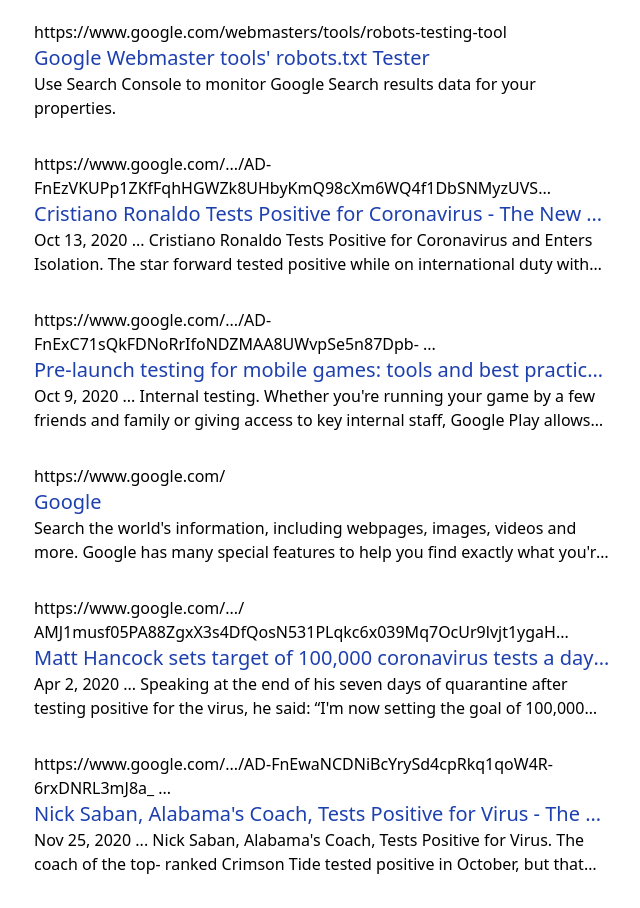
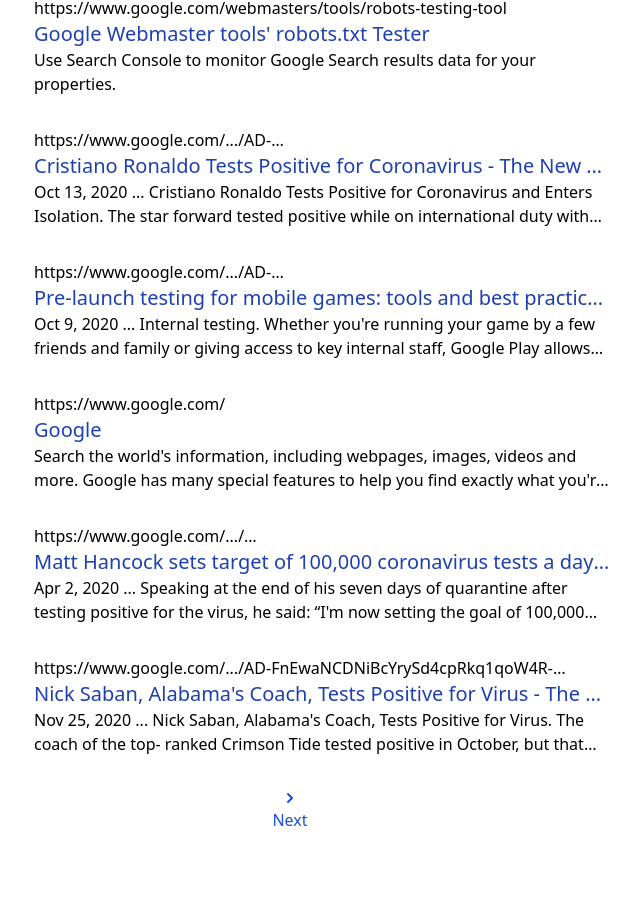
Before and after one commit to Luiszicart/React-googleClone, a Next.js app: page /search in a window 1280 px wide. Shown: the part 717-1625 px from the top of the page, without its empty margins (174-814 px from the left). After the commit the page ends 1589 px from the top, so only its background shows below. Built offline with nearby package versions, Linux system fonts and the light colour scheme; no server answers.

Commit message:
Pagination

```diff
--- /dev/null
+++ b/components/Pagination/index.js
@@ -0,0 +1,31 @@
+import { ChevronLeftIcon, ChevronRightIcon } from '@heroicons/react/solid'
+import Link from 'next/link'
+import { useRouter } from 'next/router'
+
+function PaginationButtons() {
+  const router = useRouter()
+
+  const startIndex = Number(router.query.start) || 0;
+
+  return (
+    <div className='flex justify-between max-w-lg text-blue-700 mb-10'>
+      {startIndex >= 10 && (
+        <Link href={`/search?term=${router.query.term}&start=${startIndex - 10}`}>
+          <div className='flex flex-grow flex-col items-center cursor-pointer hover"underline'>
+            <ChevronLeftIcon className='h-5' />
+            <p>Previous</p>
+          </div>
+        </Link>
+      )}
+
+      <Link href={`/search?term=${router.query.term}&start=${startIndex + 10}`}>
+        <div className='flex flex-grow flex-col items-center cursor-pointer hover"underline'>
+          <ChevronRightIcon className='h-5' />
+          <p>Next</p>
+        </div>
+      </Link>
+    </div>
+  )
+}
+
+export default PaginationButtons
--- a/components/SearchResults/index.js
+++ b/components/SearchResults/index.js
@@ -1,3 +1,5 @@
+import PaginationButtons from '../Pagination'
+
 function SearchResults({ results }) {
   return (
     <div className='mx-auto w-full px-3 sm:pl-[5%] md:pl-[14%] lg:pl-52'>
@@ -7,7 +9,7 @@
         <div key={result.link} className='max-w-xl mb-8'>
 
           <div className='group'>
-            <a href={result.link} className='text-sml'>
+            <a href={result.link} className='text-sml line-clamp-1'>
               {result.formattedUrl}
             </a>
             <a href={result.link}>
@@ -19,8 +21,10 @@
         </div>
       ))}
 
+      <PaginationButtons />
     </div>
 
   )
 }
+
 export default SearchResults
--- a/pages/search.js
+++ b/pages/search.js
@@ -24,11 +24,11 @@
 export default Search
 
 export async function getServerSideProps(context) {
-  const useDummyData = true
-  const starIndex = context.query.start || '0'
+  const useDummyData = true // Change here to consume Google's API or use DD
+  const startIndex = context.query.start || '0'
 
   const data = useDummyData ? Response : await fetch(
-    `https://www.googleapis.com/customsearch/v1?key=${API_KEY}&cx=${CONTEXT_KEY}&q=${context.query.term}&start=${starIndex}`
+    `https://www.googleapis.com/customsearch/v1?key=${API_KEY}&cx=${CONTEXT_KEY}&q=${context.query.term}&start=${startIndex}`
   ).then(response => response.json())
 
   return {
```
Also changed, not shown: 1 other file (tests, documents, lock files or other folders).
